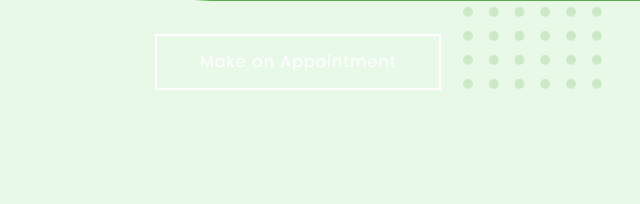
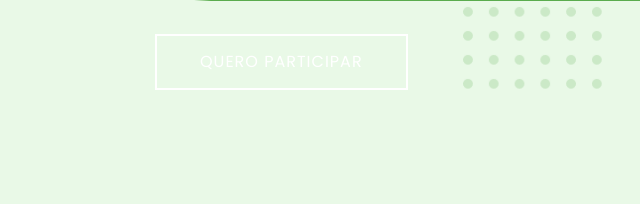
Before and after one commit to NathanCaprio/marcia, a plain HTML site: page index.html in a window 1280 px wide. Shown: the part 4583-4787 px from the top of the page, 0-640 px from the left. Drawn offline with Linux system fonts and the light colour scheme.

Commit message:
atualizando

```diff
--- a/index.html
+++ b/index.html
@@ -398,7 +398,7 @@ Blog Area End -->
                             <h2>Faça parte do projeto 12 semanas que vai fazer você amar seu corpo.</h2>
                         </div>
                         <p>São 12 semanas para fazer você mudar de vida.</p>
-                        <a href="about.html" class="border-btn">Make an Appointment</a>
+                        <a href="about.html" class="border-btn">QUERO PARTICIPAR</a>
                     </div>
                 </div>
                 <div class="col-lg-6 col-md-12">
```
